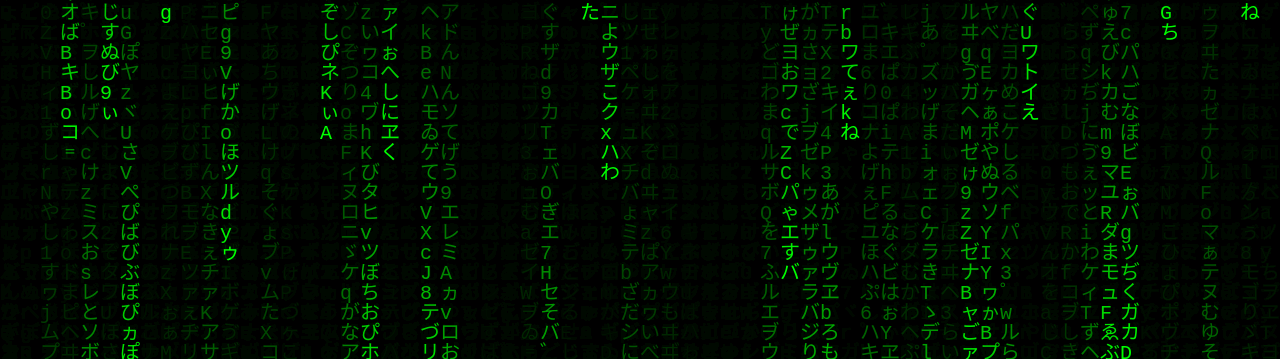
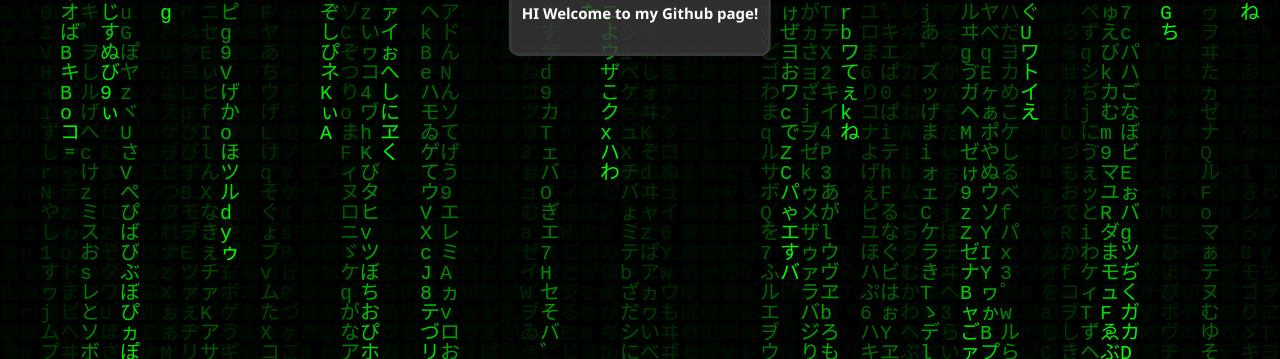
Before and after one commit to ERIKXVI/ERIKXVI.github.io, a plain HTML site: page index.html in a window 1280 px wide. Shown: the part 441-800 px from the top of the page. Drawn offline with Linux system fonts and the light colour scheme.

Commit message:
ifhgghdgdghfghghfggh

```diff
--- a/index.html
+++ b/index.html
@@ -19,6 +19,9 @@
             <a href="https://discord.gg/XhjM9BnD" target="_blank"><img src="discord.png"></a>
             <a href="https://github.com/ERIKXVI" target="_blank"><img src="github.png"></a>
         </div>
+        <div id="about">
+            <h4>HI Welcome to my Github page!</h4>
+        </div>
     </div>
     <script src="script.js"></script>
 </body>
--- a/styles.css
+++ b/styles.css
@@ -46,3 +46,8 @@ body {
     width: 50px;
     height: 50px;
 }
+
+#about {
+    font-family: 'Segoe UI', Tahoma, Geneva, Verdana, sans-serif;
+    font-size: 15px;
+}
```
